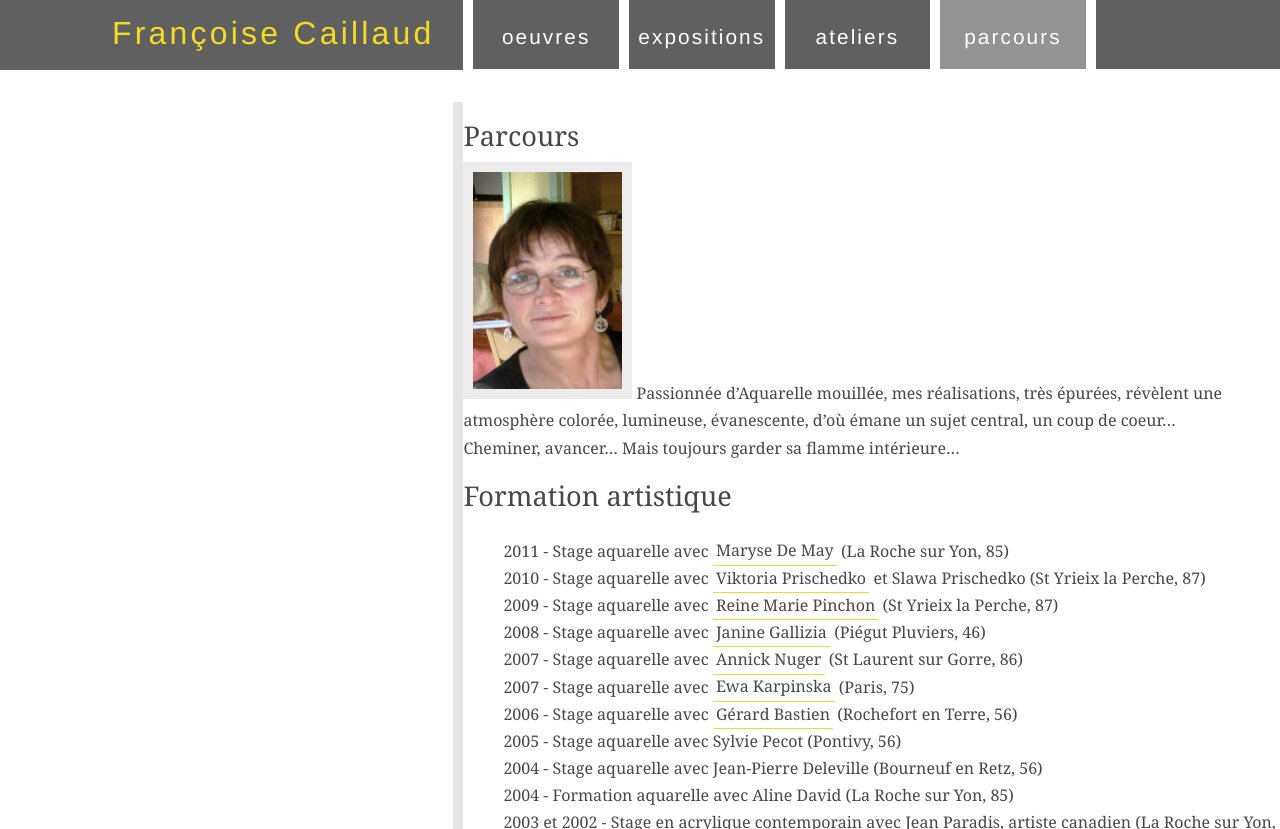
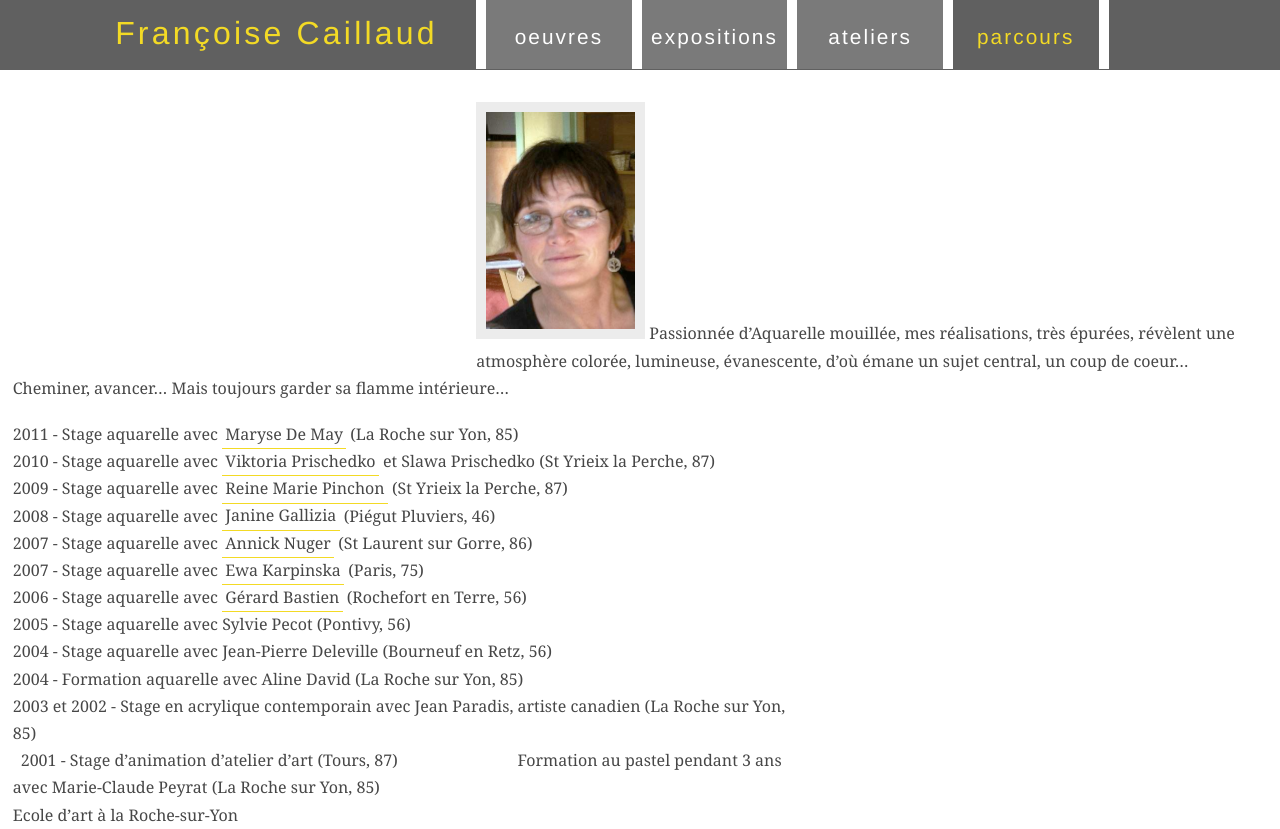
Before and after one commit to farnoux/fcaillaud.fr, a Jekyll site: the page built from parcours/index.md, in a window 1280 px wide. Shown: the top 829 px of the page. Built offline with Jekyll 4.4.1, drawn with Linux system fonts in a browser that asks for light colours; grey boxes are pictures that could not be loaded.

Commit message:
Give me some style !

```diff
--- a/css/style.css
+++ b/css/style.css
@@ -105,104 +105,85 @@
   -ms-interpolation-mode: bicubic;
 }
 
-/* line 38, ../_sass/_base.scss */
+/* line 39, ../_sass/_base.scss */
 ul, ol {
-  margin: 1em 0;
-  padding: 0 0 0 40px;
+  margin: 0;
+  padding: 0;
 }
 
-/* line 39, ../_sass/_base.scss */
+/* line 40, ../_sass/_base.scss */
 nav ul, nav ol {
   list-style: none;
   margin: 0;
   padding: 0;
 }
 
-/* line 41, ../_sass/_base.scss */
+/* line 42, ../_sass/_base.scss */
 a:focus {
   outline: thin dotted;
 }
 
 /* Improve readability when focused and hovered in all browsers: people.opera.com/patrickl/experiments/keyboard/test */
-/* line 44, ../_sass/_base.scss */
+/* line 45, ../_sass/_base.scss */
 a:hover, a:active {
   outline: 0;
 }
 
 /* Contain floats: nicolasgallagher.com/micro-clearfix-hack/ */
-/* line 47, ../_sass/_base.scss */
+/* line 48, ../_sass/_base.scss */
 .clearfix:before, .clearfix:after {
   content: "";
   display: table;
 }
 
-/* line 48, ../_sass/_base.scss */
+/* line 49, ../_sass/_base.scss */
 .clearfix:after {
   clear: both;
 }
 
-/* line 49, ../_sass/_base.scss */
+/* line 50, ../_sass/_base.scss */
 .clearfix {
   zoom: 1;
 }
 
-/* line 8, ../_sass/_misc.scss */
-::-webkit-scrollbar-track {
-  -webkit-box-shadow: inset 0 0 6px rgba(0, 0, 0, 0.3);
-  border-radius: 0px;
-  background-color: #F5F5F5;
-}
-
-/* line 14, ../_sass/_misc.scss */
-::-webkit-scrollbar {
-  width: 12px;
-  background-color: #F5F5F5;
-}
-
-/* line 19, ../_sass/_misc.scss */
-::-webkit-scrollbar-thumb {
-  border-radius: 0;
-  -webkit-box-shadow: inset 0 0 6px rgba(0, 0, 0, 0.2);
-  background-color: #b9b9b9;
-}
-
-/* line 19, ../_sass/style.scss */
+/* line 33, ../_sass/style.scss */
 body {
   font: normal 100%/1.7 Cambria, Garamond, Georgia, Times, serif;
   background-color: white;
   color: #474747;
 }
 
-/* line 24, ../_sass/style.scss */
-h1, h2 {
+/* line 38, ../_sass/style.scss */
+h1, h2, h3 {
   font-family: "Helvetica Neue", Helvetica, Arial, sans-serif;
   font-weight: 100;
   letter-spacing: .1em;
 }
 
-/* line 31, ../_sass/style.scss */
+/* line 41, ../_sass/style.scss */
 h1 {
   font-size: 2em;
   padding: .2em .9em .3em;
 }
 
-/* line 35, ../_sass/style.scss */
+/* line 45, ../_sass/style.scss */
 h2 {
   font-size: 1.7em;
-  padding: .4em 0 .1em;
+  padding: .2em 0 .1em;
 }
 
-/* line 39, ../_sass/style.scss */
+/* line 49, ../_sass/style.scss */
 h3 {
-  padding: .4em .5em .5em 1em;
+  font-size: 1.4em;
+  padding: .4em 0 .5em;
 }
 
-/* line 42, ../_sass/style.scss */
+/* line 53, ../_sass/style.scss */
 strong {
   font-weight: bold;
 }
 
-/* line 46, ../_sass/style.scss */
+/* line 57, ../_sass/style.scss */
 a, a:visited {
   text-decoration: none;
   color: #474747;
@@ -210,96 +191,89 @@
   border-bottom: 1px solid #f3da25;
 }
 
-/* line 52, ../_sass/style.scss */
+/* line 63, ../_sass/style.scss */
 a:active, a:hover {
   background: #fbf3b6;
 }
 
-/* line 56, ../_sass/style.scss */
+/* line 67, ../_sass/style.scss */
 img {
   border: 10px solid #ececec;
 }
 
-/* line 64, ../_sass/style.scss */
-#sidebar {
+/* line 74, ../_sass/style.scss */
+.west, #content h2 {
   display: inline;
   float: left;
-  width: 36.2%;
-  background-color: #606060;
-  color: white;
+  width: 32.2%;
   text-align: right;
-}
-/* line 71, ../_sass/style.scss */
-#sidebar a {
+  padding: 0 2%;
   color: white;
 }
-
-/* line 76, ../_sass/style.scss */
-#sidebar-inner {
-  padding-right: 1.9em;
+/* line 84, ../_sass/style.scss */
+.west a, #content h2 a {
+  color: white;
+}
+/* line 88, ../_sass/style.scss */
+.west h1, #content h2 h1, .west h2, #content h2 h2, .west h3, #content h2 h3 {
+  padding-right: 0;
 }
 
-/* line 82, ../_sass/style.scss */
-#content {
+/* line 93, ../_sass/style.scss */
+.east, #content p, #content ul {
   display: inline;
-  float: right;
-  width: 63.8%;
-  -webkit-box-shadow: -10px 0 0 rgba(0, 0, 0, 0.1);
-  -moz-box-shadow: -10px 0 0 rgba(0, 0, 0, 0.1);
-  box-shadow: -10px 0 0 rgba(0, 0, 0, 0.1);
+  float: left;
+  width: 61.8%;
+  padding: 0 1%;
 }
-/* line 87, ../_sass/style.scss */
+
+/* line 105, ../_sass/style.scss */
+.category-menu {
+  height: 200px;
+}
+
+/* line 114, ../_sass/style.scss */
 #content article {
   padding: .5em 1em 1.2em 0;
 }
-/* line 91, ../_sass/style.scss */
+/* line 118, ../_sass/style.scss */
 #content header p {
   font-size: .9em;
   font-style: italic;
   color: #7a7a7a;
   margin: 0 0 .8em .5em;
 }
-/* line 100, ../_sass/style.scss */
-#content h2 {
-  font-weight: normal;
-  font-family: Cambria, Garamond, Georgia, Times, serif;
-  letter-spacing: 0;
+/* line 127, ../_sass/style.scss */
+#content section {
+  background-color: #606060;
+  margin-bottom: 2em;
+}
+/* line 136, ../_sass/style.scss */
+#content p, #content ul {
+  background-color: white;
 }
 
-/* line 107, ../_sass/style.scss */
-#content-inner {
-  margin-left: 2em;
-}
-
-/* line 111, ../_sass/style.scss */
+/* line 147, ../_sass/style.scss */
 #header {
   margin-bottom: 2em;
+  background-color: #606060;
 }
-/* line 114, ../_sass/style.scss */
-#header div {
-  display: inline;
-  float: left;
-  width: 36.2%;
-  text-align: right;
-  background-color: #606060;
+/* line 151, ../_sass/style.scss */
+#header h1 {
   color: #f3da25;
 }
 
-/* line 123, ../_sass/style.scss */
+/* line 156, ../_sass/style.scss */
 #nav {
-  display: inline;
-  float: left;
-  width: 63.8%;
-  background-color: #606060;
   font-size: 1.3em;
   font-family: "Helvetica Neue", Helvetica, Arial, sans-serif;
   font-weight: normal;
 }
-/* line 133, ../_sass/style.scss */
+/* line 164, ../_sass/style.scss */
 #nav ul {
   background-color: white;
 }
-/* line 138, ../_sass/style.scss */
+/* line 168, ../_sass/style.scss */
 #nav li {
   float: left;
   text-align: center;
@@ -307,33 +281,34 @@
   border-style: solid;
   border-color: white;
 }
-/* line 147, ../_sass/style.scss */
+/* line 176, ../_sass/style.scss */
 #nav li:first-child {
   border-left-width: 0.5em;
 }
-/* line 150, ../_sass/style.scss */
+/* line 179, ../_sass/style.scss */
 #nav li:last-child {
   border-right-width: 0.5em;
 }
 
-/* line 156, ../_sass/style.scss */
+/* line 185, ../_sass/style.scss */
 #nav a, #nav a:visited {
   display: block;
   width: 7em;
   padding: .9em 0 .7em;
   border: none;
-  background-color: #606060;
+  background-color: #7a7a7a;
   color: white;
   font-weight: 100;
   letter-spacing: .1em;
 }
 
-/* line 166, ../_sass/style.scss */
+/* line 195, ../_sass/style.scss */
 #nav a:active, #nav a:hover {
-  background-color: #7a7a7a;
+  background-color: #6d6d6d;
 }
 
-/* line 169, ../_sass/style.scss */
+/* line 198, ../_sass/style.scss */
 #nav a.active {
-  background-color: #939393;
+  background-color: #606060;
+  color: #f3da25;
 }
```
Also changed, not shown: _sass/style.scss (+70 -40 lines).
